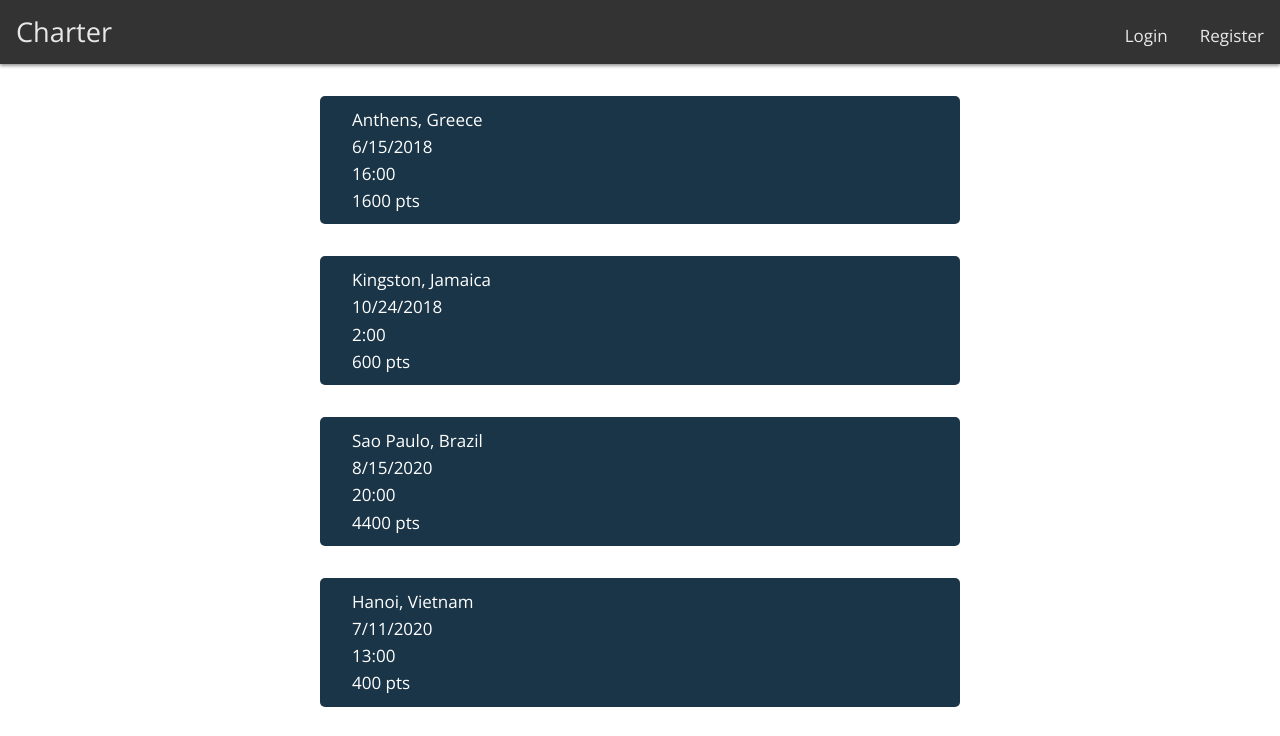
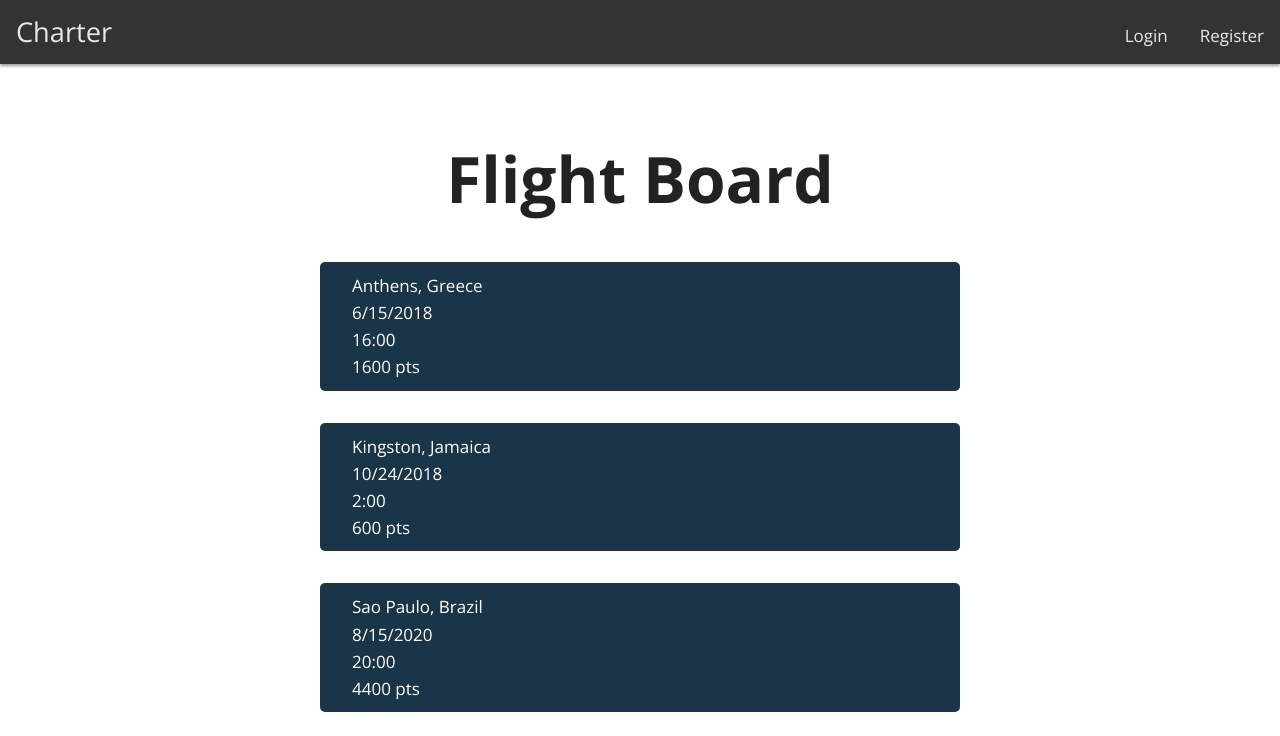
Before and after one commit to ericzlmd/ProjectOne, a plain HTML site: page flight_board.html in a window 1280 px wide. Shown: the top 736 px of the page. Drawn offline with nearby package versions, Linux system fonts and the light colour scheme.

Commit message:
Added flight_board.html for flight options

```diff
--- a/flight_board.html
+++ b/flight_board.html
@@ -29,8 +29,13 @@ Details: Randomized Flight Board
          <a class="nav-link nav-item" href="login.html">Login</a>
          <a class="nav-link nav-item" href="register.html">Register</a>
       </div>
-   </nav>
+	</nav>
 
+	<section>
+      <div id="header-content">
+         <h1>Flight Board</h1>
+      </div>
+   </section>
 
    <section id="0" class="flight-section" >
 		 <p id="destination0">Hong Kong</p>
```
